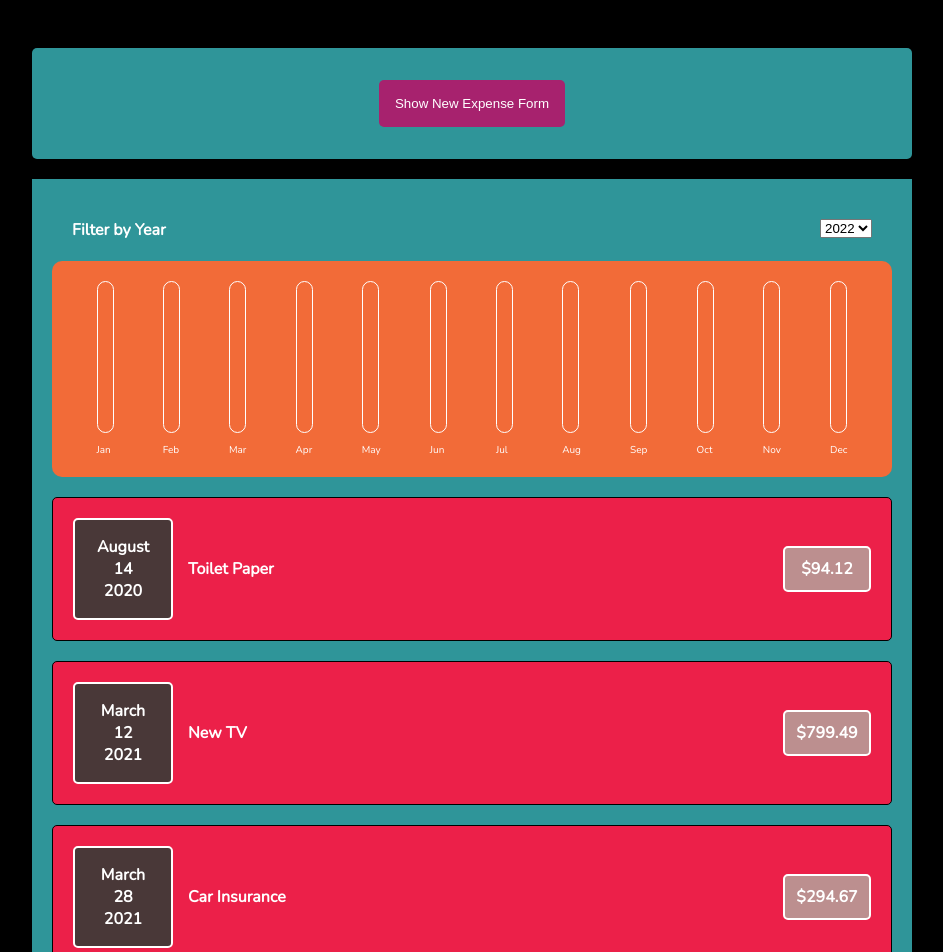
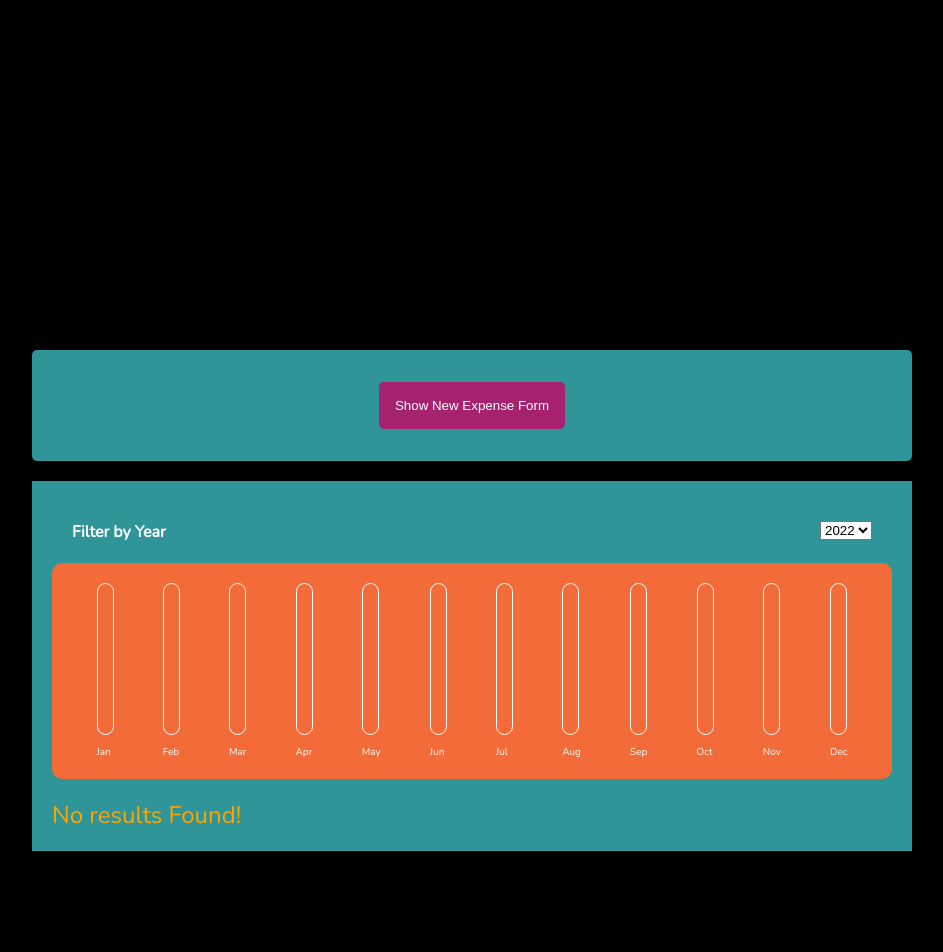
Before and after one commit to sangeetha28/simple-projects, a React (Create React App) app in the folder Expense-tracker/: page / in a window 1280 px wide. Shown: the top 952 px of the page, without its empty margins (168-1111 px from the left). After the commit the page ends 851 px from the top, so only its background shows below. Built offline with nearby package versions, Linux system fonts and the light colour scheme.

Commit message:
show filtered results

```diff
--- a/Expense-tracker/src/components/ExpenseContainer/index.js
+++ b/Expense-tracker/src/components/ExpenseContainer/index.js
@@ -35,6 +35,10 @@ const ExpenseContainer = () => {
     setFilteredYear(year);
   };
 
+  const filteredExpenses = expensesList.filter(
+    (expense) => expense.date.getFullYear().toString() === filteredYear
+  );
+
   const expenseHandler = (item) => {
     setExpensesList((prevState) => [...prevState, item]);
   };
@@ -45,7 +49,11 @@ const ExpenseContainer = () => {
       <div className={classes.mainContainer}>
         <Filter selected={filteredYear} onSelectHandler={onSelectHandler} />
         <FilterGraph />
-        <NewExpenseItemList expensesList={expensesList} />
+        {filteredExpenses.length === 0 ? (
+          <p className={classes.noResultText}>No results Found!</p>
+        ) : (
+          <NewExpenseItemList expensesList={filteredExpenses} />
+        )}
       </div>
     </div>
   );
--- a/Expense-tracker/src/components/ExpenseContainer/index.module.css
+++ b/Expense-tracker/src/components/ExpenseContainer/index.module.css
@@ -11,7 +11,12 @@
 .mainContainer {
   box-sizing: border-box;
   width: 100%;
-  background-color: #2F9599;
+  background-color: #2f9599;
   color: white;
   padding: 20px;
 }
+
+.noResultText {
+  font-size: 1.5rem;
+  color: orange;
+}
```
